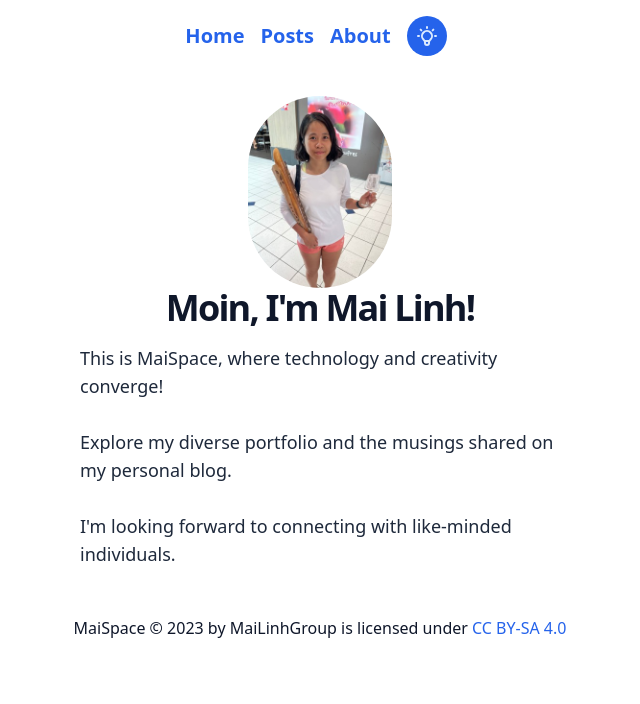
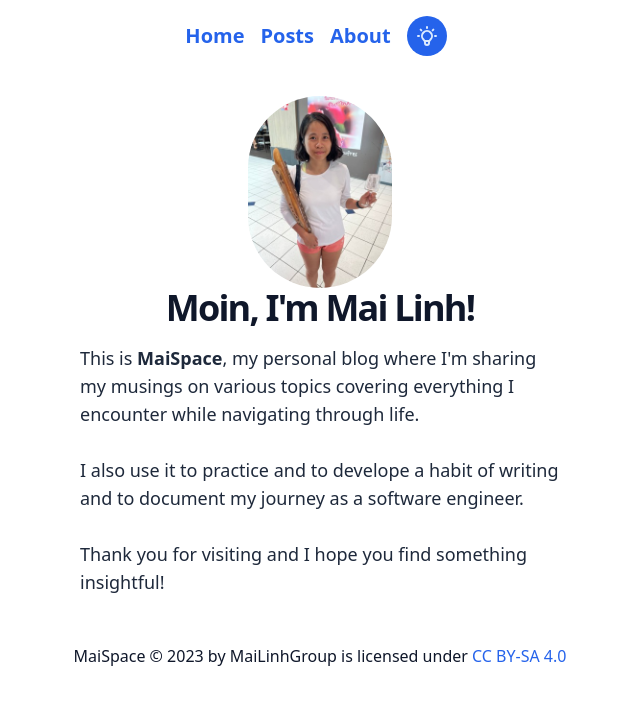
Before and after one commit to MaiLinhGroup/maispace-v2, a Next.js app: page / in a window 1280 px wide. Shown: the top 704 px of the page, without its empty margins (320-960 px from the left). Built offline with nearby package versions, Linux system fonts and the light colour scheme.

Commit message:
docs: :sparkles: update content on home

```diff
--- a/pages/index.tsx
+++ b/pages/index.tsx
@@ -9,14 +9,13 @@ export default function Home() {
       </Head>
       <section className="text-lg">
         <p className="text-slate-800 dark:text-slate-400">
-          This is MaiSpace, where technology and creativity converge!
+          This is <strong>MaiSpace</strong>, my personal blog where I&#39;m sharing my musings on various topics covering everything I encounter while navigating through life.
           <br />
           <br />
-          Explore my diverse portfolio and the musings shared on my personal
-          blog.
+          I also use it to practice and to develope a habit of writing and to document my journey as a software engineer.
           <br />
           <br />
-          I&#39;m looking forward to connecting with like-minded individuals.
+          Thank you for visiting and I hope you find something insightful!
         </p>
       </section>
     </Layout>
```
